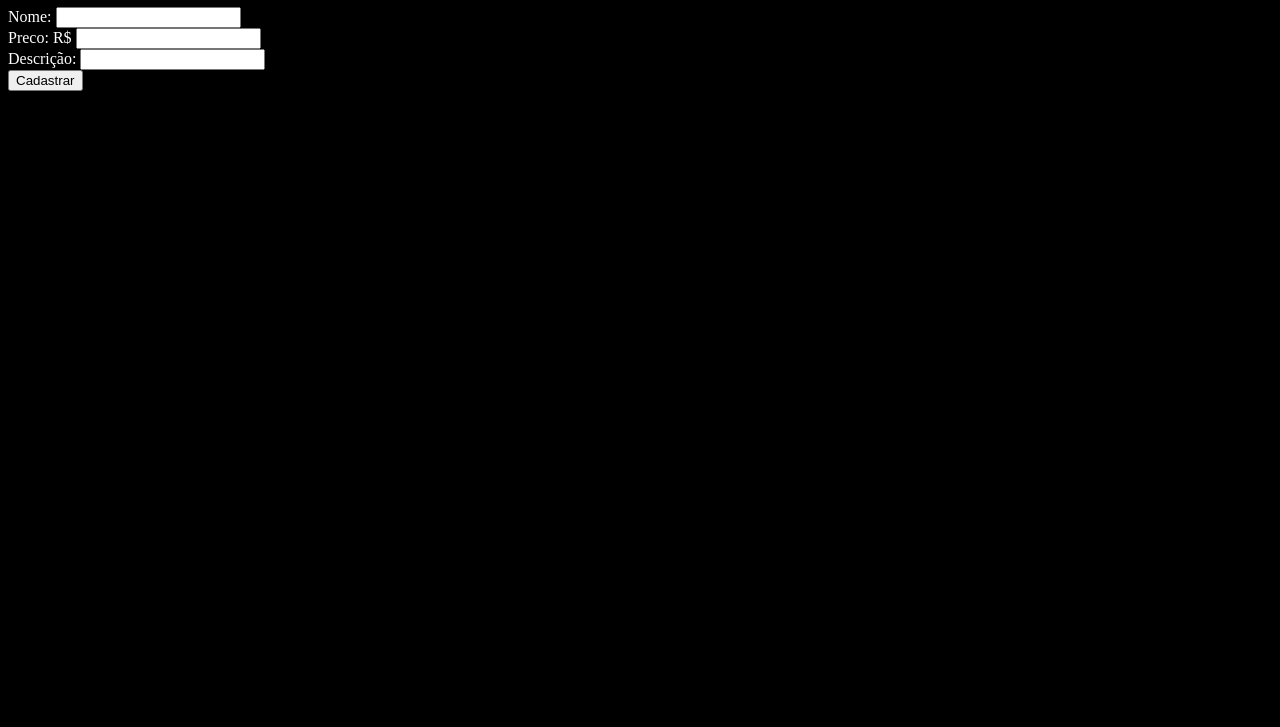
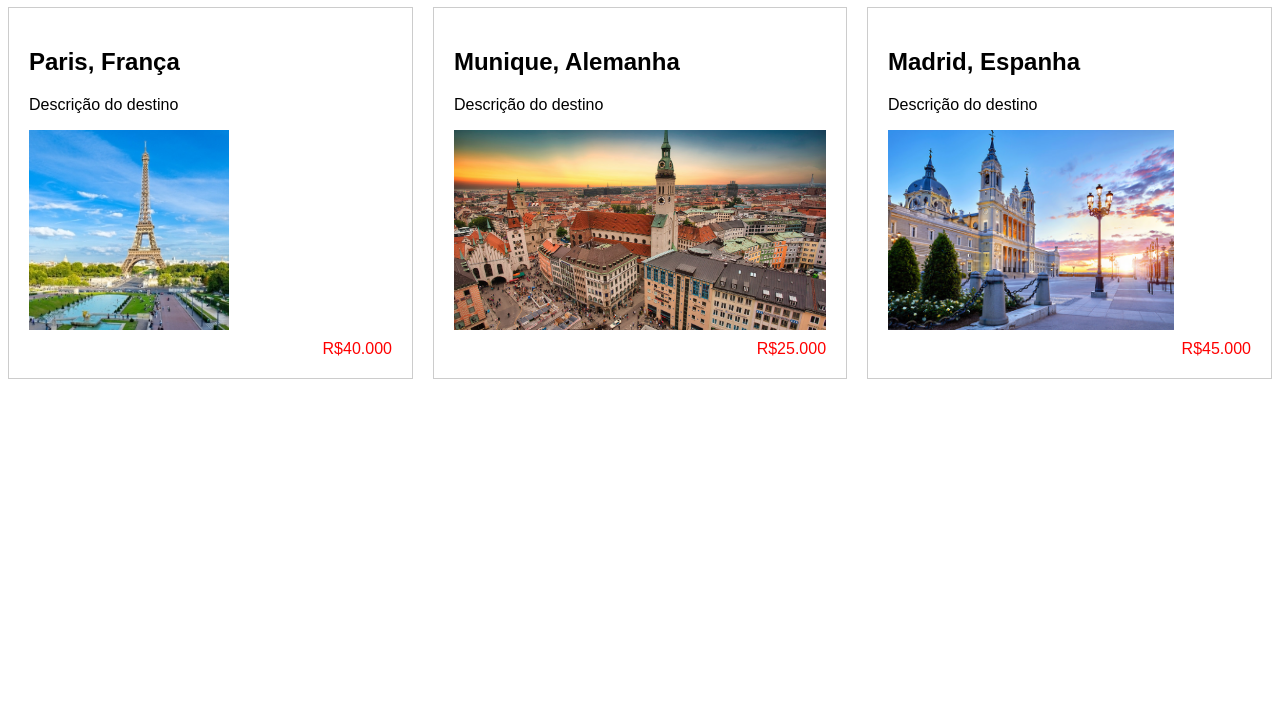
Before and after one commit to troarmen/pg-login, a plain HTML site: page index.html in a window 1280 px wide. Shown: the part 73-800 px from the top of the page. Drawn offline with Linux system fonts and the light colour scheme.

Commit message:
um terço

```diff
--- a/index.html
+++ b/index.html
@@ -5,27 +5,30 @@
     <meta name="viewport" content="width=device-width, initial-scale=1.0">
     <link rel="stylesheet" href="style.css">
     <title>Tabela de Preços</title>
-    <!-- <style>
-        header{
-            background-color: blue;
-        }
-    </style> -->
 </head>
 <body>
-    <!-- <header><h1>Tabela de Preços Interativa</h1></header>  -->
-    <!-- Esses comentáris eu to deixando pq são ideias que eu tive
-     que da pra usar mais pra frente. Coloquei aqui pra não esquecer -->
-
-     <h1>Tabela de Preços Interativa</h1>
-     <form action="/produtos" method="post">
-        <label for="nome">Nome: </label>
-        <input type="text" name="nome" id="nome"> <br>
-        <label for="preco">Preco: R$</label>
-        <input type="text" name="preco" id="preco"> <br>
-        <label for="descricao">Descrição: </label>
-        <input type="textarea" name="descricao" id="descricao" cols="30" rows="10"> <br>
-
-        <button type="submit">Cadastrar</button>
-    </form>
+    <header>
+        <h1>Título da Página</h1>
+    </header>
+    <div class="container">
+        <div class="destino">
+            <h2>Paris, França</h3>
+            <p>Descrição do destino</p>
+            <img src="paris.jpg" alt="Torre Eiffel">
+            <span>R$40.000</span>
+        </div>
+        <div class="destino">
+            <h2>Munique, Alemanha</h3>
+            <p>Descrição do destino</p>
+            <img src="munique.jpg" alt="Munique, Alemanha">
+            <span>R$25.000</span>
+        </div>
+        <div class="destino">
+            <h2>Madrid, Espanha</h3>
+            <p>Descrição do destino</p>
+            <img src="madrid.jpg" alt="Madrid, Espanha">
+            <span>R$45.000</span>
+        </div>
+    </div>
 </body>
 </html>
--- a/style.css
+++ b/style.css
@@ -1,4 +1,34 @@
-body{
-    background-color: black;
-    color: white;
+
+body {
+    font-family: Arial, sans-serif;
 }
+
+.container {
+    display: grid;
+    grid-template-columns: repeat(3, 1fr);
+    gap: 20px;
+}
+
+.destino {
+    border: 1px solid #ccc;
+    padding: 20px;
+    box-sizing: border-box;
+    /* border: 1px solid #ccc;
+    margin: 20px;
+    padding: 20px;
+    width: calc(33% - 40px);
+    float: left;
+    box-shadow: 0 2px 5px rgba(0,0,0,0.15); */
+}
+
+.destino img {
+    max-height: 200px;
+    width: auto;
+    display: block;
+    margin-bottom: 10px;
+}
+
+.destino span {
+    float: right;
+    color: red;
+}
```
Also changed, not shown: madrid.jpg (added), munique.jpg (added), paris.jpg (added).
